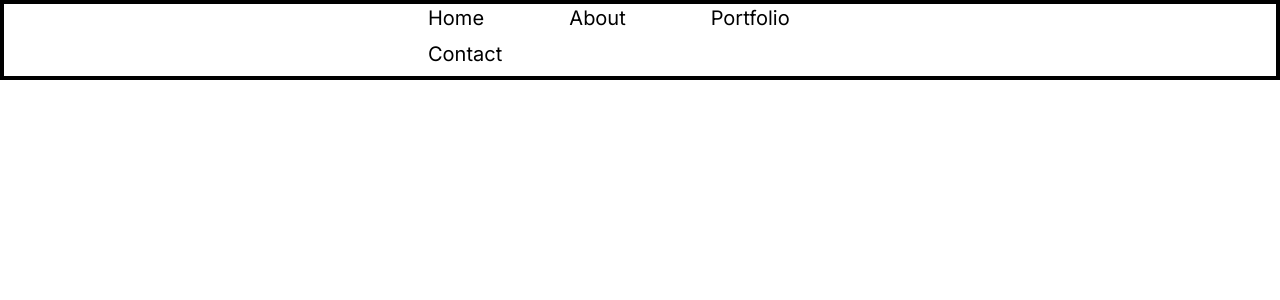
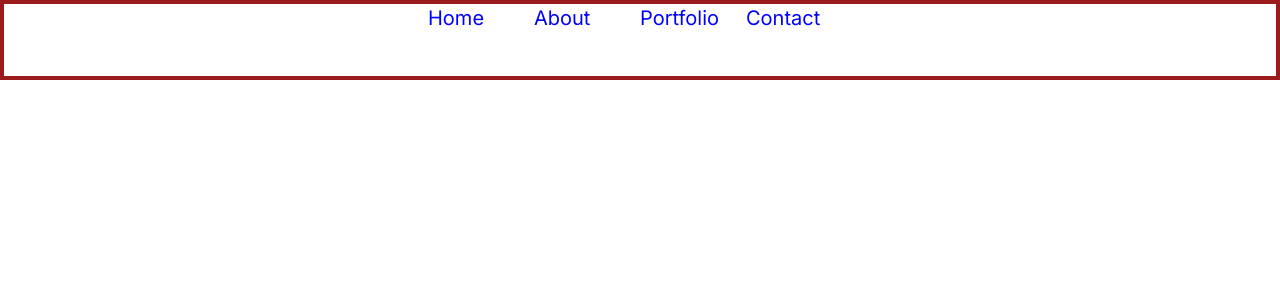
Before and after one commit to DillingData/portfolio, a Next.js app: page / in a window 1280 px wide. Shown: the top 300 px of the page. Built offline with nearby package versions, Linux system fonts and the light colour scheme.

Commit message:
Moved header to components and corrected color so it can be seen

```diff
--- a/src/app/header.tsx
+++ b/src/app/components/header.tsx
@@ -1,12 +1,16 @@
+
+const textStyle = {
+    color: 'blue',
+}
 
 
 export default function Header() {
     return(
-        <div className="h-20 w-full border-solid border-black border-4 grid grid-cols-3">
+        <div className="h-20 w-full border-solid border-red-800 border-4 grid grid-cols-3" style={textStyle}>
             <div className="grid grid-cols-2">
 
             </div>
-            <div className="grid grid-cols-3">
+            <div className="grid grid-cols-4">
                 <div className="text-xl">Home</div>
                 <div className="text-xl">About</div>
                 <div className="text-xl">Portfolio</div>
--- a/src/app/page.tsx
+++ b/src/app/page.tsx
@@ -1,5 +1,5 @@
 import React from "react";
-import Header from "./header";
+import Header from "./components/header";
 
 export default function Home() {
     return(
```
